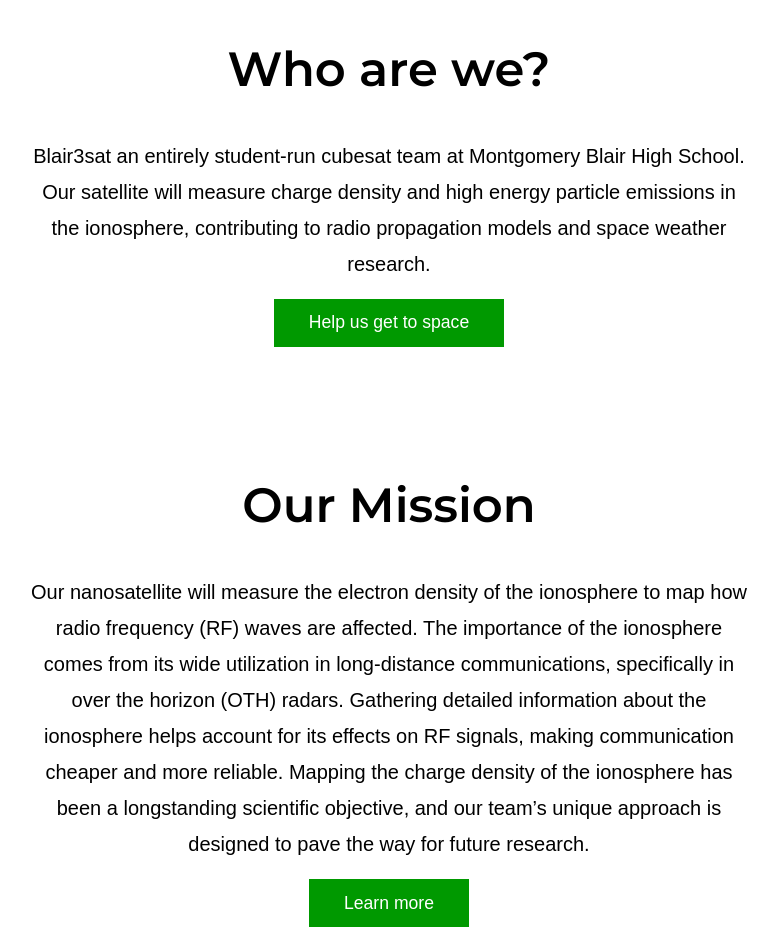
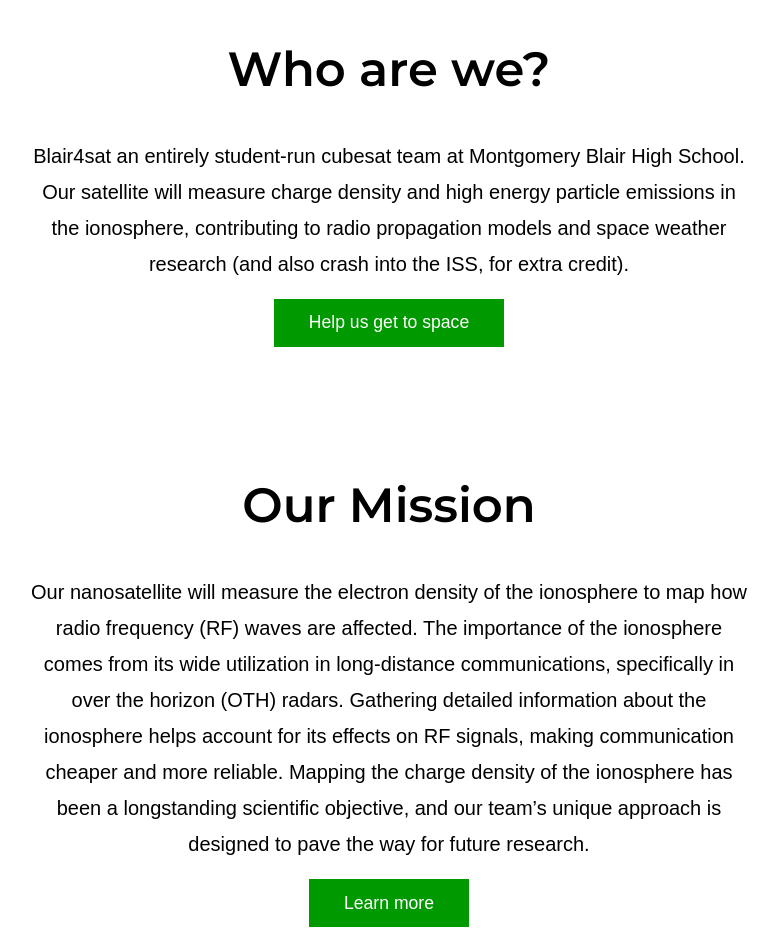
Before and after one commit to blair3sat/website-old, a Next.js app: page / in a window 1280 px wide. Shown: the part 880-1815 px from the top of the page, without its empty margins (251-1029 px from the left). Built offline with nearby package versions, Linux system fonts and the light colour scheme.

Commit message:
more travis testing
WEEEEEEEEEdfoiahsdfhdsfks dkjhdfk

```diff
--- a/pages/index.js
+++ b/pages/index.js
@@ -118,11 +118,11 @@
 			<AboutUsContainer>
 				<h2 className="title">Who are we?</h2>
 				<p className="desc">
-					Blair3sat an entirely student-run cubesat team at Montgomery
+					Blair4sat an entirely student-run cubesat team at Montgomery
 					Blair High School. Our satellite will measure charge density
 					and high energy particle emissions in the ionosphere,
 					contributing to radio propagation models and space weather
-					research.
+					research (and also crash into the ISS, for extra credit).
 				</p>
 				<Centered>
 					<Link href="/support">
```
